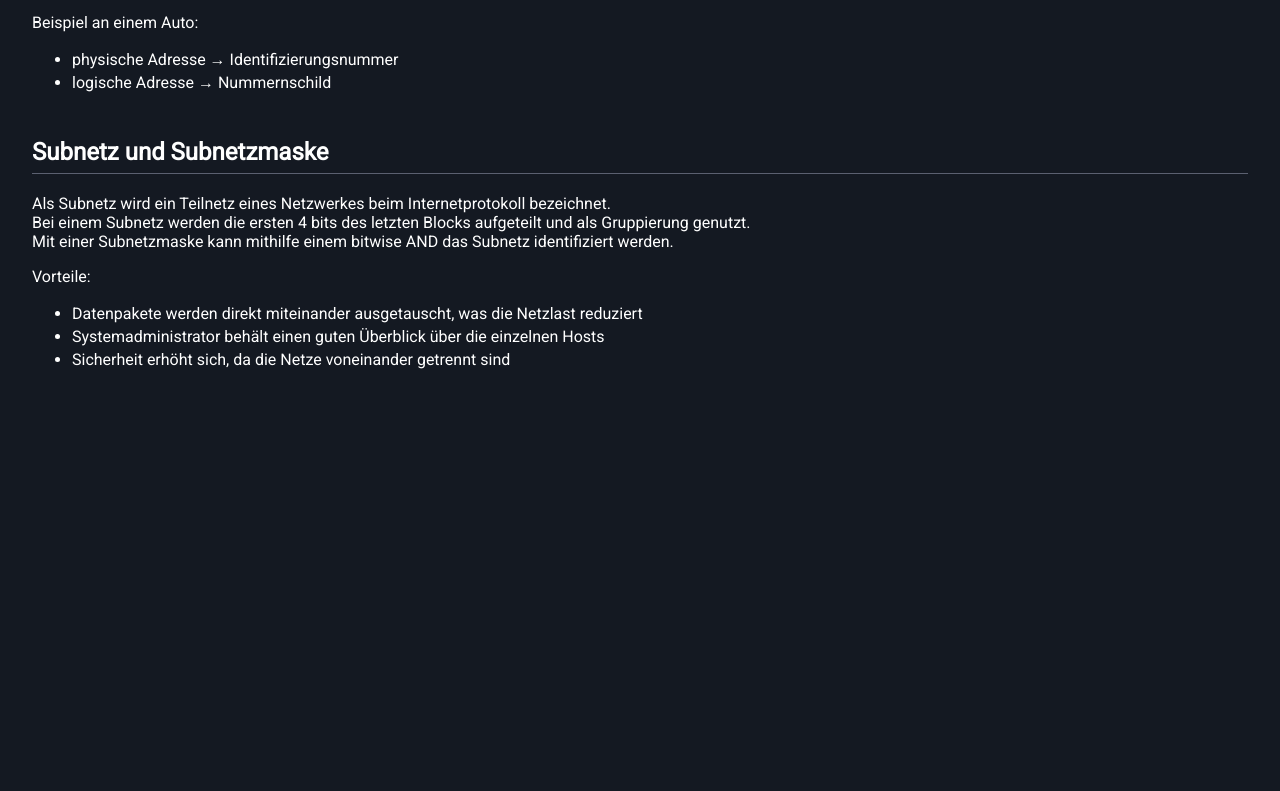
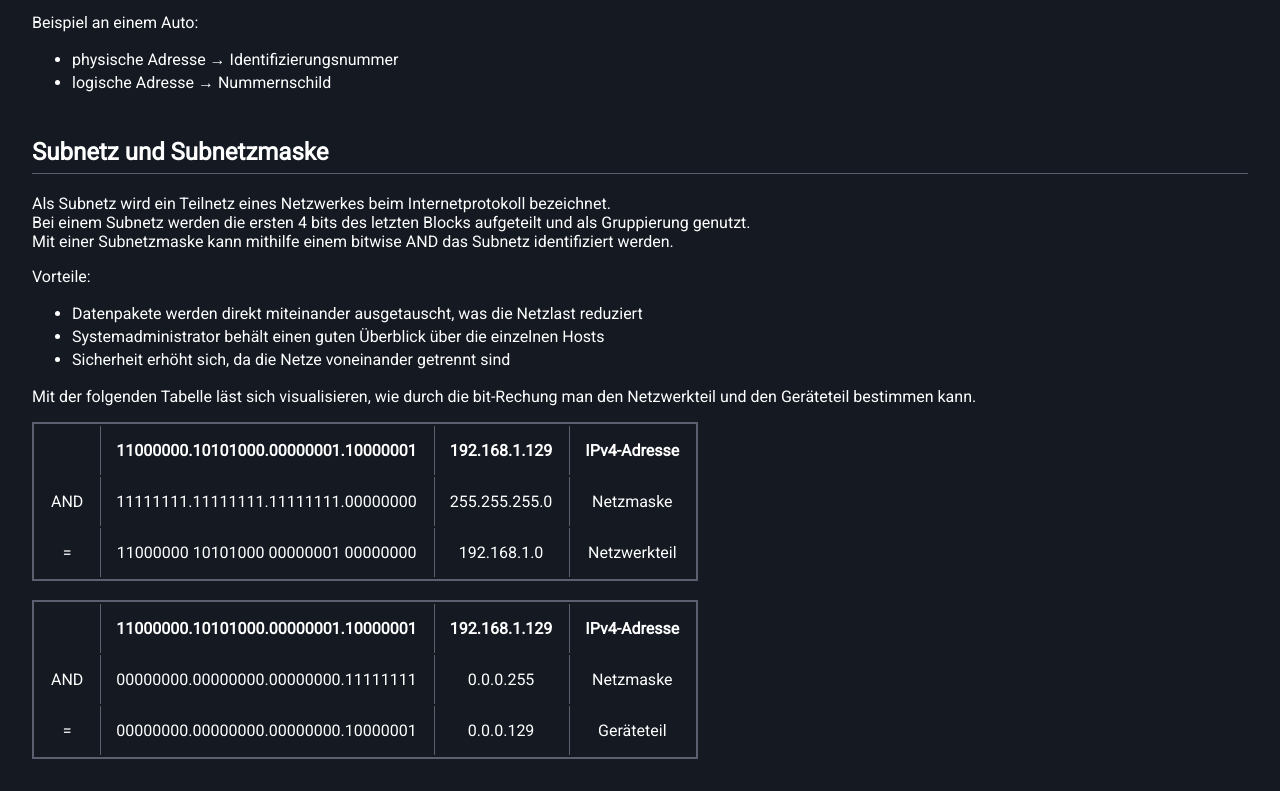
Before and after one commit to spnda/cs-presentation, a website: page docs/ip_adressen/index.html in a window 1280 px wide. Shown: the part 1329-2120 px from the top of the page. Before the commit the page ends 1732 px from the top, so only its background shows below. Drawn offline with Linux system fonts and the light colour scheme; a small style sheet from the web is missing; a web font is replaced by a local one.

Commit message:
Add table to visualize a Subnetzmask

```diff
--- a/docs/base/styles.css
+++ b/docs/base/styles.css
@@ -51,6 +51,25 @@ li {
     padding-bottom: 2px;
 }
 
+/* Table formatting */
+th {
+    /* For the tiny padding between the elements and the outer border. */
+    padding: 15px;
+}
+
+table td {
+    padding: 15px;
+}
+
+table th + th, table td + td {
+    border-left: 1px solid var(--muted-border-color);
+}
+
+table {
+    border: 2px solid var(--muted-border-color);
+    border-collapse: separate;
+}
+
 /* Code formatting needs a bit of padding */
 .hljs {
     padding: 1.5em;
--- a/docs/ip_adressen/index.html
+++ b/docs/ip_adressen/index.html
@@ -50,5 +50,55 @@ Mit einer Subnetzmaske kann mithilfe einem bitwise AND das Subnetz identifiziert
 <li>Systemadministrator behält einen guten Überblick über die einzelnen Hosts</li>
 <li>Sicherheit erhöht sich, da die Netze voneinander getrennt sind</li>
 </ul>
+<p>Mit der folgenden Tabelle läst sich visualisieren, wie durch die bit-Rechung man den Netzwerkteil und den Geräteteil bestimmen kann.</p>
+<table>
+<thead>
+<tr>
+<th style="text-align:center"></th>
+<th style="text-align:center">11000000.10101000.00000001.10000001</th>
+<th style="text-align:center">192.168.1.129</th>
+<th style="text-align:center">IPv4-Adresse</th>
+</tr>
+</thead>
+<tbody>
+<tr>
+<td style="text-align:center">AND</td>
+<td style="text-align:center">11111111.11111111.11111111.00000000</td>
+<td style="text-align:center">255.255.255.0</td>
+<td style="text-align:center">Netzmaske</td>
+</tr>
+<tr>
+<td style="text-align:center">=</td>
+<td style="text-align:center">11000000 10101000 00000001 00000000</td>
+<td style="text-align:center">192.168.1.0</td>
+<td style="text-align:center">Netzwerkteil</td>
+</tr>
+</tbody>
+</table>
+<br/>
+<table>
+<thead>
+<tr>
+<th style="text-align:center"></th>
+<th style="text-align:center">11000000.10101000.00000001.10000001</th>
+<th style="text-align:center">192.168.1.129</th>
+<th style="text-align:center">IPv4-Adresse</th>
+</tr>
+</thead>
+<tbody>
+<tr>
+<td style="text-align:center">AND</td>
+<td style="text-align:center">00000000.00000000.00000000.11111111</td>
+<td style="text-align:center">0.0.0.255</td>
+<td style="text-align:center">Netzmaske</td>
+</tr>
+<tr>
+<td style="text-align:center">=</td>
+<td style="text-align:center">00000000.00000000.00000000.10000001</td>
+<td style="text-align:center">0.0.0.129</td>
+<td style="text-align:center">Geräteteil</td>
+</tr>
+</tbody>
+</table>
 </div></body>
 </html>
--- a/styles.css
+++ b/styles.css
@@ -51,6 +51,25 @@ li {
     padding-bottom: 2px;
 }
 
+/* Table formatting */
+th {
+    /* For the tiny padding between the elements and the outer border. */
+    padding: 15px;
+}
+
+table td {
+    padding: 15px;
+}
+
+table th + th, table td + td {
+    border-left: 1px solid var(--muted-border-color);
+}
+
+table {
+    border: 2px solid var(--muted-border-color);
+    border-collapse: separate;
+}
+
 /* Code formatting needs a bit of padding */
 .hljs {
     padding: 1.5em;
```
Also changed, not shown: pages/ip_adressen/index.md (+14 -0 lines).
